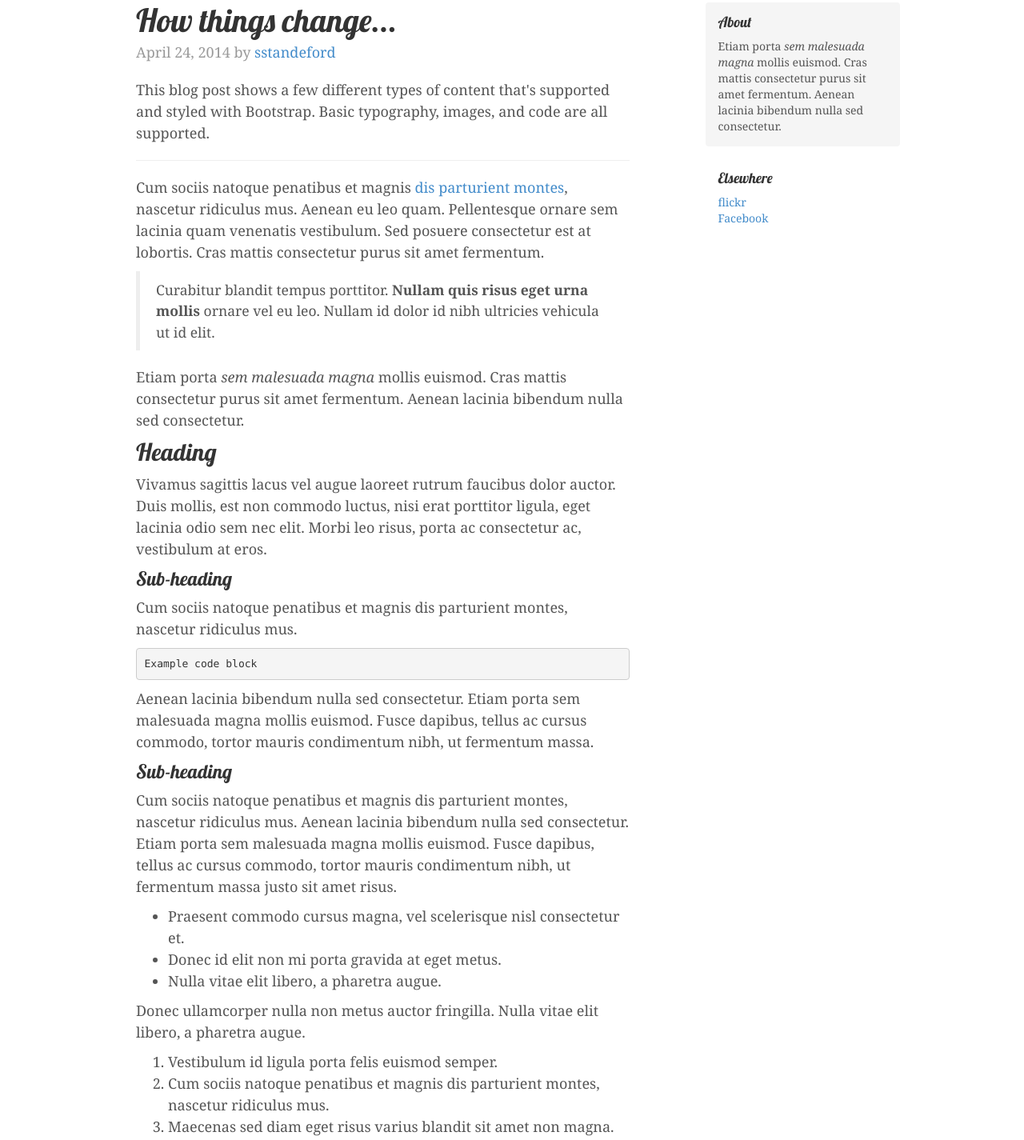
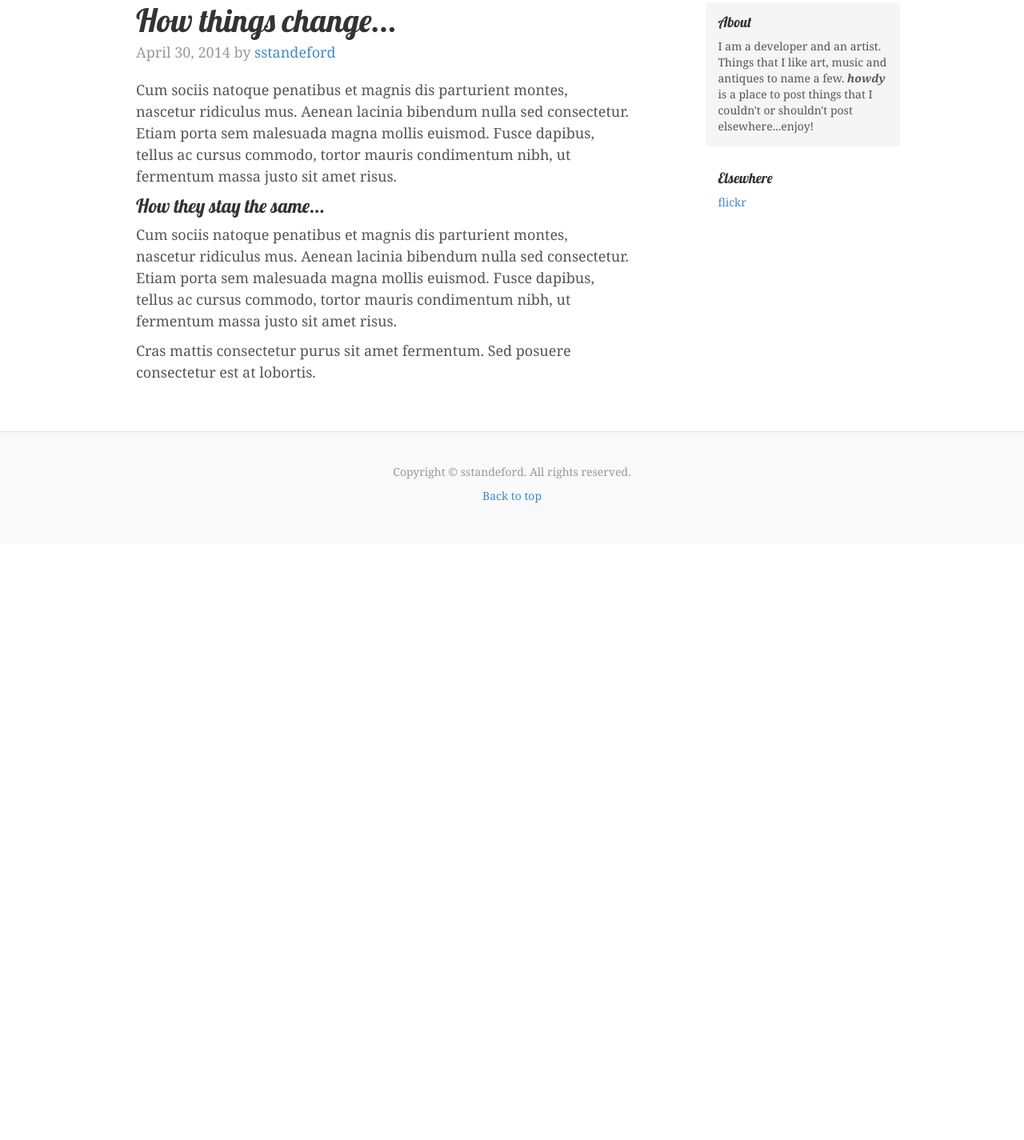
Before and after one commit to sstandeford/sstandeford.github.io, a plain HTML site: page index.html in a window 1280 px wide. Shown: the part 221-1646 px from the top of the page at 80% size. After the commit the page ends 901 px from the top, so only its background shows below. Drawn offline with nearby package versions, Linux system fonts and the light colour scheme; a script that the page names is missing.

Commit message:
More edits

```diff
--- a/index.html
+++ b/index.html
@@ -5,7 +5,7 @@
     <meta http-equiv="X-UA-Compatible" content="IE=edge">
     <meta name="viewport" content="width=device-width, initial-scale=1">
     <meta name="description" content="personal blog technology geek">
-    <meta name="author" content="sstandeford">
+    <meta name="author" content="sstandeford steve standeford">
     <link rel="shortcut icon" href="./images/favicon.ico">
 
     <title>howdy - the blog</title>
@@ -18,9 +18,6 @@
 
     <!-- Custom styles for this template -->
     <link href="./css/blog.css" rel="stylesheet">
-
-    <!-- Just for debugging purposes. Don't actually copy this line! -->
-    <!--[if lt IE 9]><script src="../../assets/js/ie8-responsive-file-warning.js"></script><![endif]-->
 
     <!-- HTML5 shim and Respond.js IE8 support of HTML5 elements and media queries -->
     <!--[if lt IE 9]>
@@ -35,7 +32,6 @@
       <div class="container">
         <nav class="blog-nav">
           <a class="blog-nav-item active" href="#">howdy</a>
-          <a class="blog-nav-item" href="about.html">about</a>
         </nav>
       </div>
     </div>
@@ -53,34 +49,10 @@
 
           <div class="blog-post">
             <h2 class="blog-post-title">How things change...</h2>
-            <p class="blog-post-meta">April 24, 2014 by <a href="#">sstandeford</a></p>
-
-            <p>This blog post shows a few different types of content that's supported and styled with Bootstrap. Basic typography, images, and code are all supported.</p>
-            <hr>
-            <p>Cum sociis natoque penatibus et magnis <a href="#">dis parturient montes</a>, nascetur ridiculus mus. Aenean eu leo quam. Pellentesque ornare sem lacinia quam venenatis vestibulum. Sed posuere consectetur est at lobortis. Cras mattis consectetur purus sit amet fermentum.</p>
-            <blockquote>
-              <p>Curabitur blandit tempus porttitor. <strong>Nullam quis risus eget urna mollis</strong> ornare vel eu leo. Nullam id dolor id nibh ultricies vehicula ut id elit.</p>
-            </blockquote>
-            <p>Etiam porta <em>sem malesuada magna</em> mollis euismod. Cras mattis consectetur purus sit amet fermentum. Aenean lacinia bibendum nulla sed consectetur.</p>
-            <h2>Heading</h2>
-            <p>Vivamus sagittis lacus vel augue laoreet rutrum faucibus dolor auctor. Duis mollis, est non commodo luctus, nisi erat porttitor ligula, eget lacinia odio sem nec elit. Morbi leo risus, porta ac consectetur ac, vestibulum at eros.</p>
-            <h3>Sub-heading</h3>
-            <p>Cum sociis natoque penatibus et magnis dis parturient montes, nascetur ridiculus mus.</p>
-            <pre><code>Example code block</code></pre>
-            <p>Aenean lacinia bibendum nulla sed consectetur. Etiam porta sem malesuada magna mollis euismod. Fusce dapibus, tellus ac cursus commodo, tortor mauris condimentum nibh, ut fermentum massa.</p>
-            <h3>Sub-heading</h3>
+            <p class="blog-post-meta">April 30, 2014 by <a href="#">sstandeford</a></p>
             <p>Cum sociis natoque penatibus et magnis dis parturient montes, nascetur ridiculus mus. Aenean lacinia bibendum nulla sed consectetur. Etiam porta sem malesuada magna mollis euismod. Fusce dapibus, tellus ac cursus commodo, tortor mauris condimentum nibh, ut fermentum massa justo sit amet risus.</p>
-            <ul>
-              <li>Praesent commodo cursus magna, vel scelerisque nisl consectetur et.</li>
-              <li>Donec id elit non mi porta gravida at eget metus.</li>
-              <li>Nulla vitae elit libero, a pharetra augue.</li>
-            </ul>
-            <p>Donec ullamcorper nulla non metus auctor fringilla. Nulla vitae elit libero, a pharetra augue.</p>
-            <ol>
-              <li>Vestibulum id ligula porta felis euismod semper.</li>
-              <li>Cum sociis natoque penatibus et magnis dis parturient montes, nascetur ridiculus mus.</li>
-              <li>Maecenas sed diam eget risus varius blandit sit amet non magna.</li>
-            </ol>
+            <h3>How they stay the same...</h3>
+            <p>Cum sociis natoque penatibus et magnis dis parturient montes, nascetur ridiculus mus. Aenean lacinia bibendum nulla sed consectetur. Etiam porta sem malesuada magna mollis euismod. Fusce dapibus, tellus ac cursus commodo, tortor mauris condimentum nibh, ut fermentum massa justo sit amet risus.</p>
             <p>Cras mattis consectetur purus sit amet fermentum. Sed posuere consectetur est at lobortis.</p>
           </div><!-- /.blog-post -->
 
@@ -89,7 +61,7 @@
         <div class="col-sm-3 col-sm-offset-1 blog-sidebar">
           <div class="sidebar-module sidebar-module-inset">
             <h4>About</h4>
-            <p>Etiam porta <em>sem malesuada magna</em> mollis euismod. Cras mattis consectetur purus sit amet fermentum. Aenean lacinia bibendum nulla sed consectetur.</p>
+            <p>I am a developer and an artist. Things that I like art, music and antiques to name a few. <strong><i>howdy</i></strong> is a place to post things that I couldn't or shouldn't post elsewhere...enjoy!</p>
           </div>
           <!-- <div class="sidebar-module">
             <h4>Archives</h4>
@@ -100,8 +72,7 @@
           <div class="sidebar-module">
             <h4>Elsewhere</h4>
             <ol class="list-unstyled">
-              <li><a href="#">flickr</a></li>
-              <li><a href="#">Facebook</a></li>
+              <li><a href="https://www.flickr.com/photos/hero329/">flickr</a></li>
             </ol>
           </div>
         </div><!-- /.blog-sidebar -->
```
